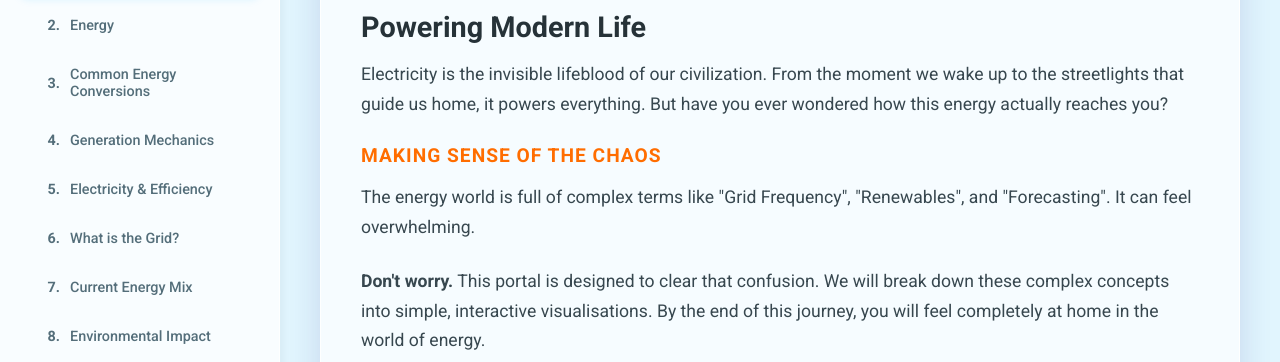
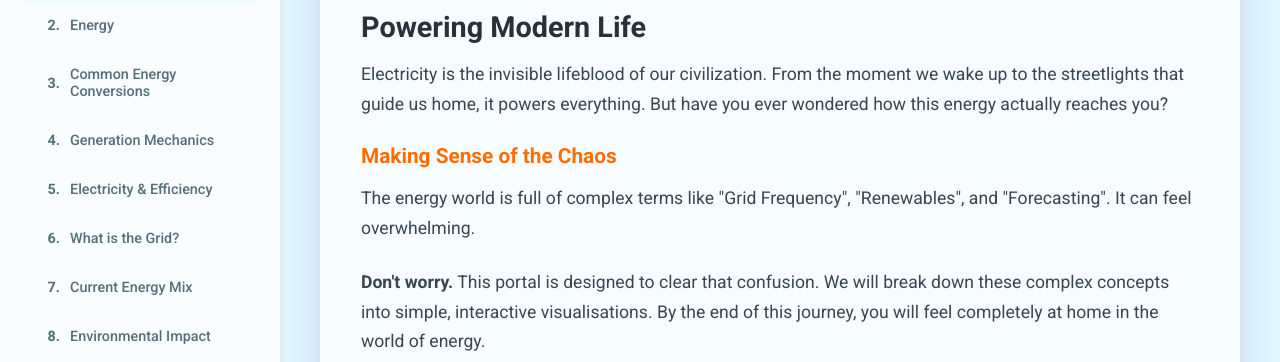
Before and after one commit to pranay-code/energyintro, a website built with Vite: page index.html in a window 1280 px wide. Shown: the part 162-524 px from the top of the page. Built offline with nearby package versions, Linux system fonts and the light colour scheme.

Commit message:
Style: Remove all-caps from quiz questions for better readability

```diff
--- a/style.css
+++ b/style.css
@@ -167,10 +167,9 @@ h2 {
 }
 
 h3 {
-  font-size: 1.2rem;
+  font-size: 1.3rem;
   color: var(--solar-orange);
-  text-transform: uppercase;
-  letter-spacing: 1px;
+  font-weight: 700;
   margin-top: 1.5rem;
 }
 
```
